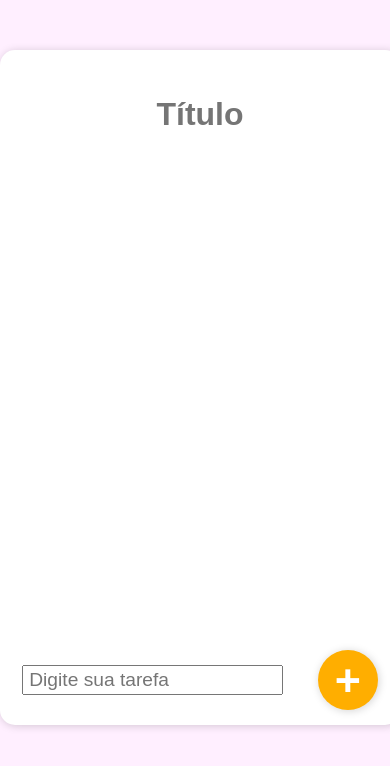
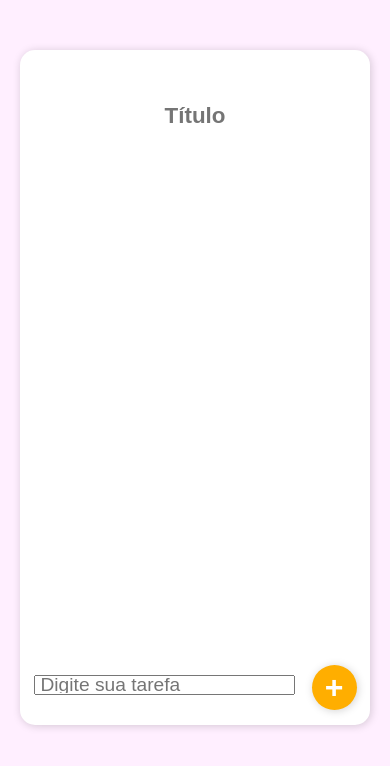
Before and after one commit to gabrielopes7/ToDoList-react, a React (Create React App) app: page / in a window 390 px wide. Shown: the top 766 px of the page. Built offline with nearby package versions, Linux system fonts and the light colour scheme; the HTML template or start-up script is replaced by a standard one.

Commit message:
Mobile adjustment

```diff
--- a/src/Title.js
+++ b/src/Title.js
@@ -8,6 +8,7 @@ function Title() {
 
   function handleText(event){
     const titleToDo = event.target.value;
+    document.title = titleToDo;
     localStorage.setItem("title", titleToDo);
   }
 
@@ -17,7 +18,7 @@ function Title() {
       <input
         id="inputSetTitle"
         type="text"
-        maxLength={25}
+        maxLength={22}
         placeholder="Título"
         onChange={handleText}
       ></input>
--- a/src/styles/Body.css
+++ b/src/styles/Body.css
@@ -120,6 +120,37 @@
     }
     #inputSetTitle{
         max-width: 300px;
+        font-size: 1.6rem;
 
     }
+    #addDo #buttonAdd{
+        font-size: 2.2rem;
+        width: 50px;
+        height: 50px;
+    }
+
+.inputToAddTask{
+    font-size: 1.2rem;
+    outline: none;
+    height: 25px;
 }
+}
+
+@media (max-width: 400px){
+    #container{
+        width: 350px;
+    }
+    #inputSetTitle{
+        max-width: 280px;
+        font-size: 1.4rem;
+    }
+    #addDo #buttonAdd{
+        font-size: 2rem;
+        width: 45px;
+        height: 45px;
+    }
+
+    .inputToAddTask{
+        height: 20px;
+    }
+}
```
